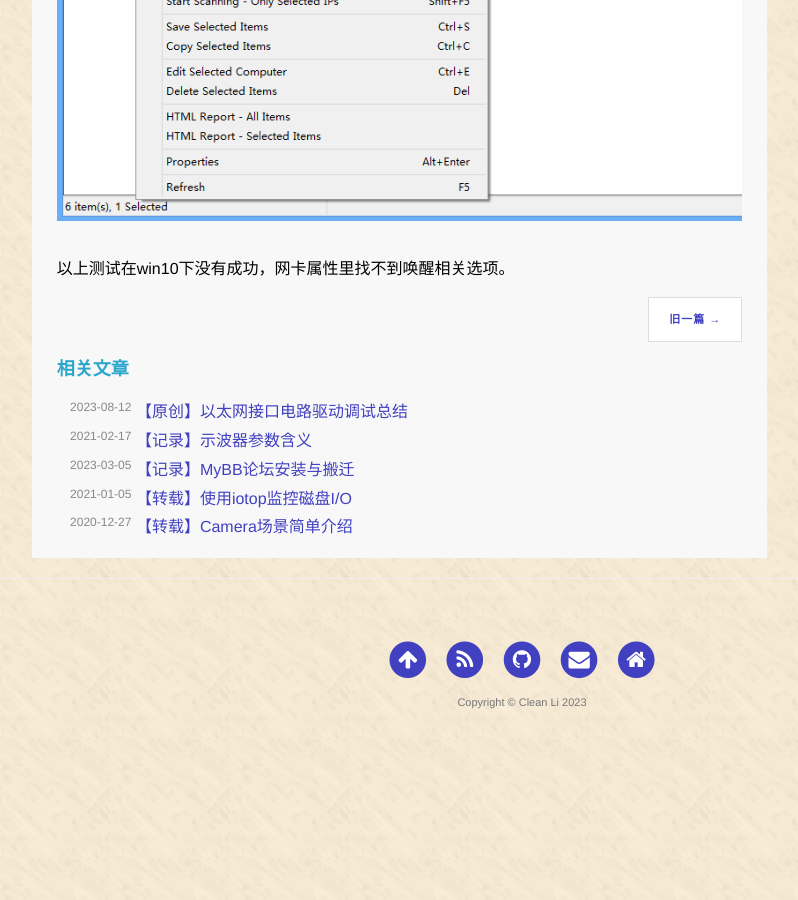
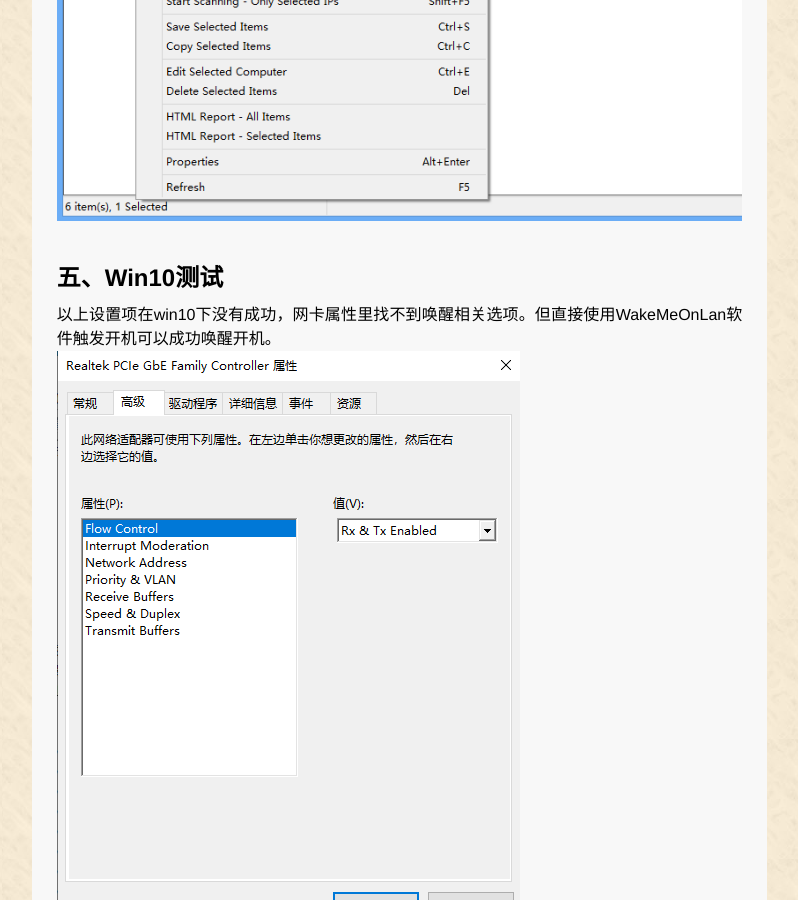
Before and after one commit to cleanli/cleanhome, a Jekyll site: the page built from _posts/tech/2023-10-03-Wake_on_Lan.md, in a window 1280 px wide and 900 px high, scrolled down 3341 px. Shown: the whole window, without its empty margins (118-916 px from the left). Built offline with Jekyll 4.4.1, drawn with Linux system fonts in a browser that asks for light colours; before the commit the page ends 4103 px from its top, so only the background shows below that.

Commit message:
wol update win10 test result

```diff
--- a/_posts/tech/2023-10-03-Wake_on_Lan.md
+++ b/_posts/tech/2023-10-03-Wake_on_Lan.md
@@ -38,5 +38,6 @@ tags: ["记录","硬件"]
 WakeMeOnLan软件下载：[wakemeonlan-x64.zip]({{ site.baseurl }}/downloads/wol/wakemeonlan-x64.zip)
 
 ![pic]({{ site.baseurl }}/images/wol/wol_wake.png)<br>
-
-以上测试在win10下没有成功，网卡属性里找不到唤醒相关选项。
+### 五、Win10测试
+以上设置项在win10下没有成功，网卡属性里找不到唤醒相关选项。但直接使用WakeMeOnLan软件触发开机可以成功唤醒开机。
+![pic]({{ site.baseurl }}/images/wol/wol_win10.png)<br>
```
Also changed, not shown: images/wol/wol_win10.png (added).
